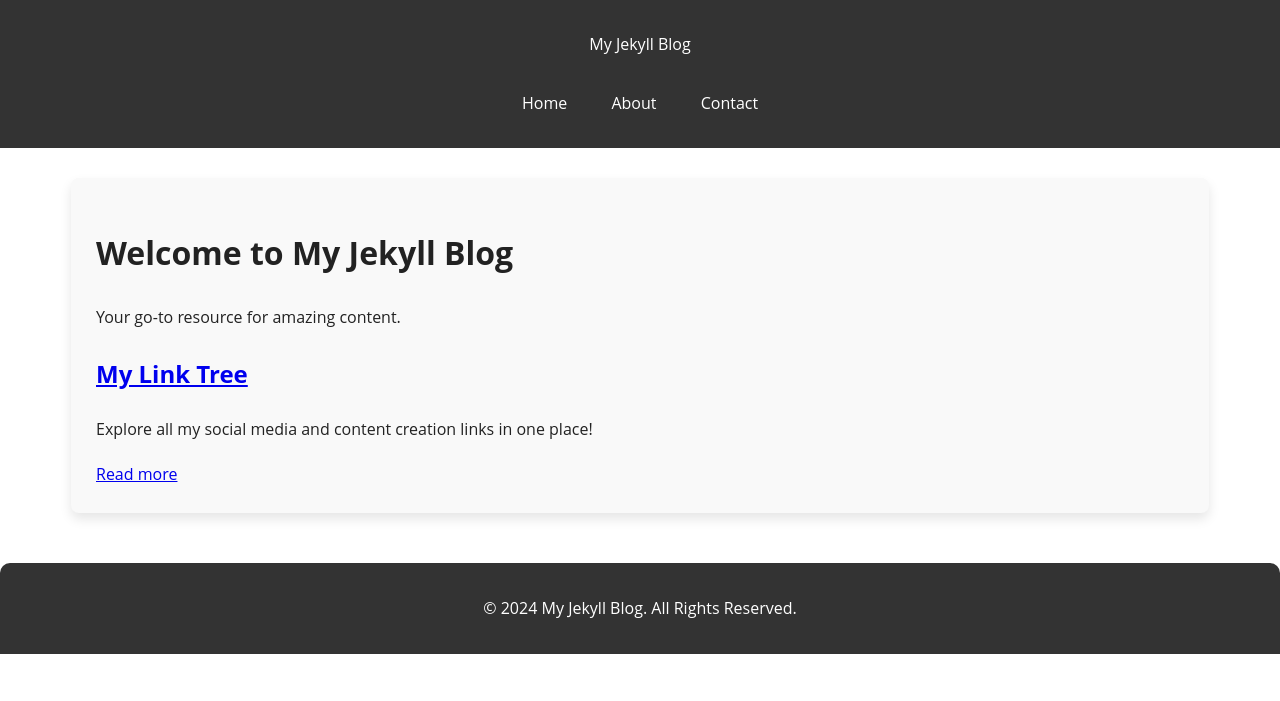
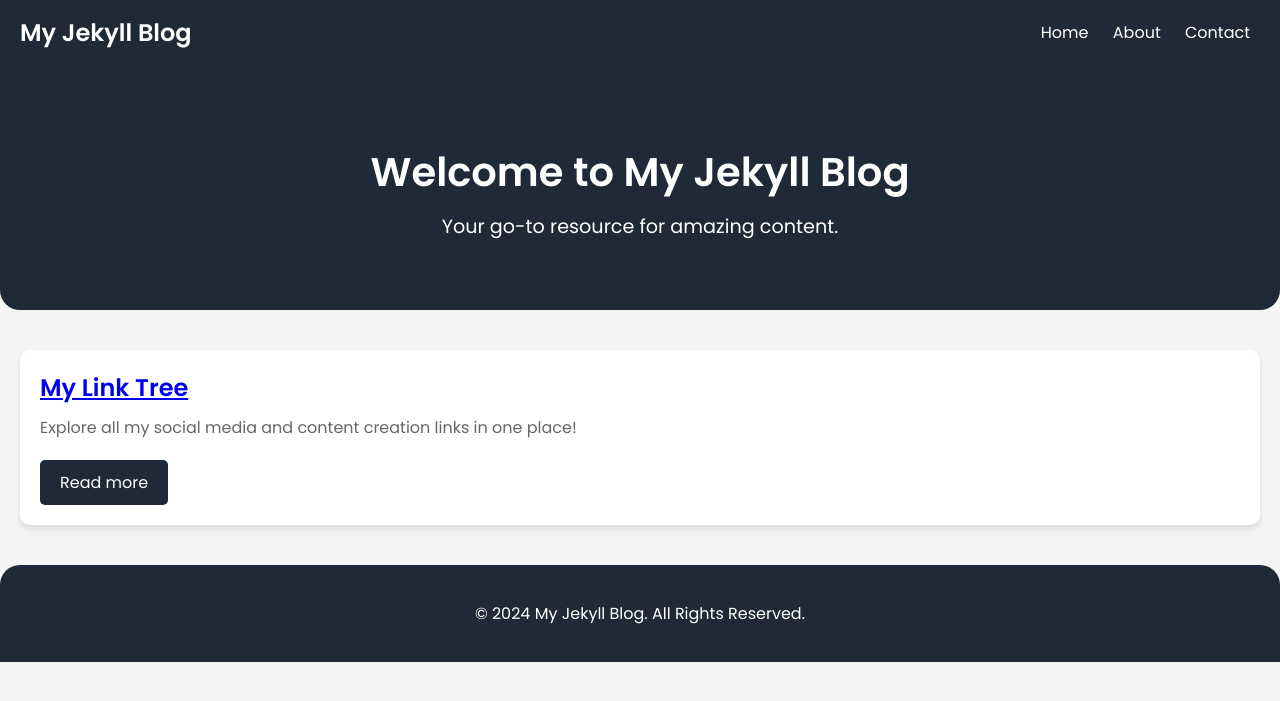
Before and after one commit to Hike-projects/Blogpage, a Jekyll site: the page built from index.markdown, in a window 1280 px wide. Shown: the top 701 px of the page. Built offline with Jekyll 4.4.1, drawn with Linux system fonts in a browser that asks for light colours.

Commit message:
Update style.css

```diff
--- a/assets/css/style.css
+++ b/assets/css/style.css
@@ -1,117 +1,118 @@
 /* General Styles */
 body {
-  font-family: 'Open Sans', sans-serif;
+  font-family: 'Poppins', sans-serif;
   margin: 0;
   padding: 0;
-  background-color: #ffffff;
-  color: #222222;
-  line-height: 1.8;
+  background-color: #f4f4f4;
+  color: #333;
 }
 
-/* Navbar Styles */
+/* Navbar */
 .navbar {
-  background: #333333;
-  color: #ffffff;
-  padding: 15px 0;
-  text-align: center;
-  position: sticky;
-  top: 0;
-  z-index: 1000;
+  display: flex;
+  justify-content: space-between;
+  align-items: center;
+  background-color: #1f2937;
+  padding: 15px 20px;
 }
 
-.navbar a {
-  color: #ffffff;
+.navbar .logo a {
+  color: #fff;
+  font-weight: 600;
   text-decoration: none;
-  padding: 15px 20px;
-  display: inline-block;
+  font-size: 1.5em;
 }
 
-.navbar a:hover {
-  background: #555555;
+.navbar .menu a {
+  color: #fff;
+  text-decoration: none;
+  margin: 0 10px;
+  font-weight: 400;
 }
 
-/* Container */
-.container {
-  width: 85%;
-  max-width: 1200px;
-  margin: 30px auto;
-  background: #f9f9f9;
-  padding: 25px;
-  border-radius: 8px;
-  box-shadow: 0 6px 12px rgba(0, 0, 0, 0.1);
+.navbar .menu a:hover {
+  text-decoration: underline;
 }
 
-/* Thumbnail Styles */
-.thumbnail {
-  width: 100%;
-  height: auto;
+/* Hero Section */
+.hero {
+  text-align: center;
+  padding: 50px 20px;
+  background-color: #1f2937;
+  color: #fff;
+  border-radius: 0 0 20px 20px;
+}
+
+.hero h1 {
+  font-size: 2.5em;
+  margin-bottom: 10px;
+}
+
+.hero p {
+  font-size: 1.2em;
+  margin-top: 0;
+}
+
+/* Cards Section */
+.cards {
+  display: grid;
+  grid-template-columns: repeat(auto-fit, minmax(300px, 1fr));
+  gap: 20px;
+  padding: 40px 20px;
+}
+
+.card {
+  background: #fff;
   border-radius: 10px;
-  box-shadow: 0 6px 12px rgba(0, 0, 0, 0.1);
-  margin-bottom: 25px;
+  box-shadow: 0 4px 6px rgba(0, 0, 0, 0.1);
+  overflow: hidden;
   transition: transform 0.3s ease, box-shadow 0.3s ease;
 }
 
-.thumbnail:hover {
-  transform: scale(1.05);
-  box-shadow: 0 8px 16px rgba(0, 0, 0, 0.2);
+.card:hover {
+  transform: translateY(-10px);
+  box-shadow: 0 6px 12px rgba(0, 0, 0, 0.2);
 }
 
-/* Article Preview */
-.article-preview {
-  margin-bottom: 40px;
+.card-image img {
+  width: 100%;
+  height: auto;
 }
 
-.article-preview h2 {
-  font-size: 2em;
-  margin-bottom: 15px;
+.card-content {
+  padding: 20px;
 }
 
-.article-preview p {
-  font-size: 1.1em;
-  color: #555555;
-  margin-bottom: 20px;
+.card-content h2 {
+  font-size: 1.5em;
+  margin: 0 0 10px 0;
 }
 
-.article-preview a {
-  background: #333333;
-  color: #ffffff;
-  padding: 12px 24px;
-  text-align: center;
-  border-radius: 5px;
-  text-decoration: none;
-  display: inline-block;
+.card-content p {
+  font-size: 1em;
+  color: #666;
+  margin: 0 0 20px 0;
 }
 
-.article-preview a:hover {
-  background: #555555;
+.button {
+  display: inline-block;
+  background-color: #1f2937;
+  color: #fff;
+  text-decoration: none;
+  padding: 10px 20px;
+  border-radius: 5px;
+  transition: background-color 0.3s ease;
+}
+
+.button:hover {
+  background-color: #4b5563;
 }
 
 /* Footer */
 footer {
   text-align: center;
-  margin-top: 50px;
-  padding: 15px 0;
-  background: #333333;
-  color: #ffffff;
-  border-radius: 10px 10px 0 0;
+  padding: 20px;
+  background-color: #1f2937;
+  color: #fff;
+  border-radius: 20px 20px 0 0;
 }
-
-/* Responsive Design */
-@media (max-width: 768px) {
-  .container {
-    width: 95%;
-    padding: 15px;
-  }
-
-  h1, h2, .post-page h1 {
-    font-size: 1.5em;
-  }
-
-  p {
-    font-size: 1em;
-  }
-
-  .navbar a {
-    padding: 10px 15px;
-  }
-}
```
